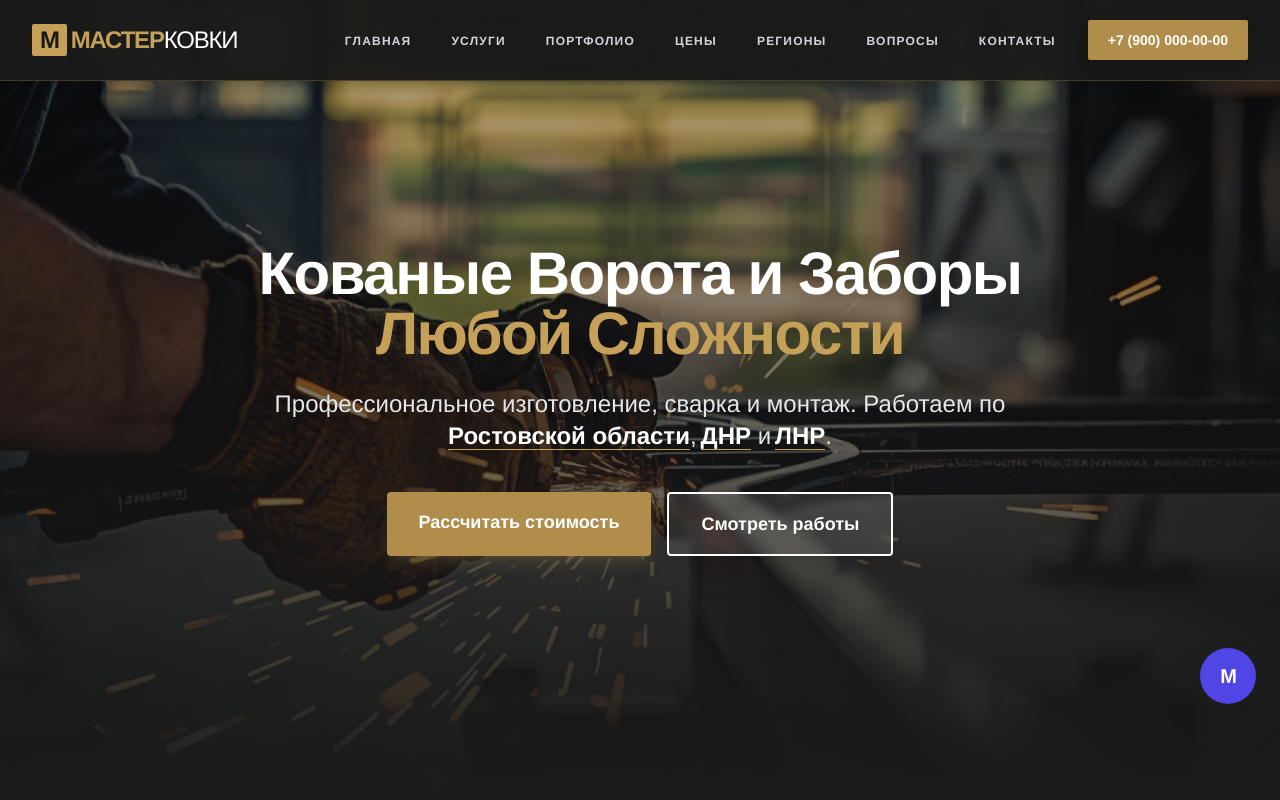
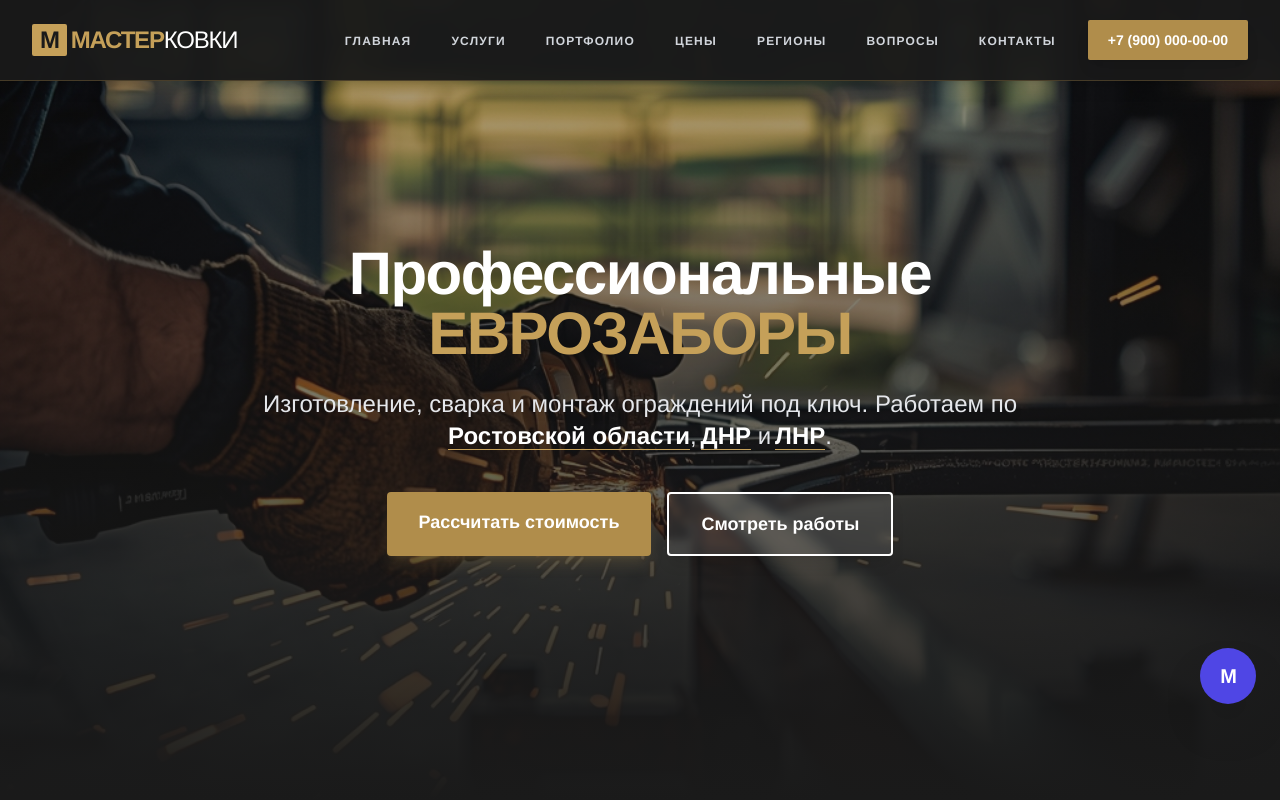
Before and after one commit to ksasha79/KovkaMaster, a React (Vite) app: page / in a window 1280 px wide. Shown: the top 800 px of the page. Built offline with nearby package versions, Linux system fonts and the light colour scheme.

Commit message:
Update Hero.tsx

```diff
--- a/components/Hero.tsx
+++ b/components/Hero.tsx
@@ -8,9 +8,8 @@ const Hero: React.FC = () => {
       <div className="absolute inset-0 z-0">
         <img
           src="/images/logo.jpg"
-          alt="Forged gates background"
+          alt="ЕвроЗаборы фон"
           className="w-full h-full object-cover"
-          // Запасная картинка, если logo.jpg еще не загружен
           onError={(e) => {
             e.currentTarget.src = "https://images.unsplash.com/photo-1622372658604-0373df45f22e?q=80&w=1920&auto=format&fit=crop";
           }}
@@ -22,11 +21,11 @@ const Hero: React.FC = () => {
       {/* Content */}
       <div className="relative z-10 text-center px-4 max-w-5xl mx-auto animate-fade-in-up">
         <h1 className="text-4xl md:text-6xl font-extrabold text-white tracking-tight mb-6 drop-shadow-2xl">
-          Кованые Ворота и Заборы <br/>
-          <span className="text-gold-500">Любой Сложности</span>
+          Профессиональные <br/>
+          <span className="text-gold-500 uppercase">ЕвроЗаборы</span>
         </h1>
         <p className="mt-4 text-xl md:text-2xl text-gray-200 max-w-3xl mx-auto mb-10 font-light drop-shadow-md">
-          Профессиональное изготовление, сварка и монтаж.
+          Изготовление, сварка и монтаж ограждений под ключ.
           Работаем по <span className="text-white font-semibold border-b border-gold-500">Ростовской области</span>,
           <span className="text-white font-semibold border-b border-gold-500 ml-1">ДНР</span> и
           <span className="text-white font-semibold border-b border-gold-500 ml-1">ЛНР</span>.
```
